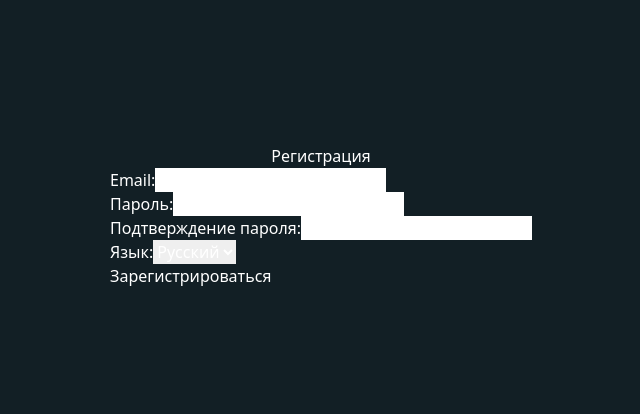
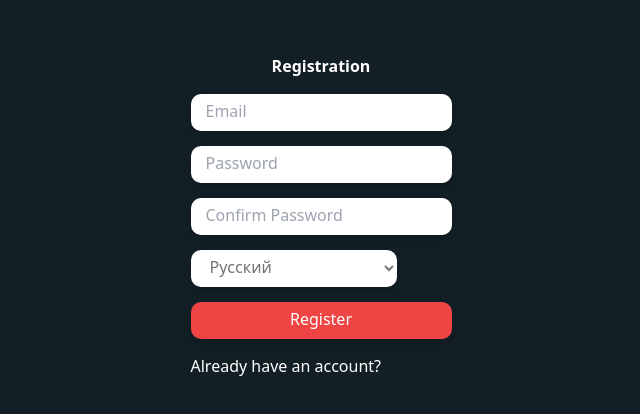
Before and after one commit to daniarmakyev/Kyrgyz-legacy, a Next.js app in the folder frontend/: page /auth in a window 1280 px wide. Shown: the part 184-598 px from the top of the page, without its empty margins (319-959 px from the left). Built offline with nearby package versions, Linux system fonts and the light colour scheme.

Commit message:
add some kakish

```diff
--- a/frontend/src/app/auth/auth.module.css
+++ b/frontend/src/app/auth/auth.module.css
@@ -7,3 +7,51 @@
     align-items: center;
     justify-content: center;
 }
+
+.formochka {
+    display: flex;
+    flex-direction: column;
+    row-gap: 15px;
+    position: relative;
+}
+
+.formochka input {
+    padding: 5px 15px 8px;
+    border-radius: 10px;
+    box-shadow: 0px 4px 7px 0px rgba(0, 0, 0, 0.15);
+    background: rgb(255, 255, 255);
+    color: #000;
+}
+
+.formochka select {
+    padding: 5px 15px 8px;
+    min-width: 206px;
+    border-radius: 10px;
+    box-shadow: 0px 4px 7px 0px rgba(0, 0, 0, 0.15);
+    background: rgb(255, 255, 255);
+}
+
+.formochka input:focus {
+    box-shadow: none;
+    box-shadow: inset 15px 15px 10px -7px rgba(0, 0, 0, 0.25);
+}
+
+.error-container {
+    height: 60px;
+    overflow-y: auto;
+    margin-top: 10px;
+    max-width: 100%;
+    text-align: center;
+}
+
+.authBtn {
+    background-color: #ef4444;
+    padding: 5px 15px 8px;
+    border-radius: 10px;
+    box-shadow: 0px 4px 7px 0px rgba(0, 0, 0, 0.15);
+}
+
+.authBtn:hover {
+    box-shadow: none;
+    box-shadow: inset 15px 15px 10px -7px rgba(0, 0, 0, 0.25);
+}
--- /dev/null
+++ b/frontend/src/app/auth/login/page.tsx
@@ -0,0 +1,85 @@
+"use client";
+import { useState, useEffect } from "react";
+import style from "./auth.module.css";
+import Link from "next/link";
+import { useAppDispatch, useAppSelector } from "../../../../helpers/types";
+
+const LoginPage = () => {
+  const [email, setEmail] = useState("");
+  const [password, setPassword] = useState("");
+  const [errors, setErrors] = useState<string[]>([]);
+  const dispatch = useAppDispatch();
+  const { error, loading } = useAppSelector((state) => state.users);
+
+  const handleSubmit = (e: React.FormEvent) => {
+    e.preventDefault();
+    setErrors([]);
+
+    const newErrors: string[] = [];
+    if (!email) {
+      newErrors.push("Email is required");
+    }
+    if (password.length < 8) {
+      newErrors.push("Password must be at least 8 characters");
+    }
+
+    if (newErrors.length > 0) {
+      setErrors(newErrors);
+      return;
+    }
+
+    const formData = {
+      email,
+      password,
+    };
+
+    dispatch(loginUser({ data: formData }));
+  };
+
+  useEffect(() => {
+    if (error) {
+      setErrors((prevErrors) => [...prevErrors, error]);
+    }
+  }, [error]);
+
+  return (
+    <div className={style.auth}>
+      <h3 className="mb-4 font-semibold">Login</h3>
+      <form onSubmit={handleSubmit} className={style.formochka}>
+        <div>
+          <input
+            type="email"
+            value={email}
+            onChange={(e) => setEmail(e.target.value)}
+            required
+            placeholder="Email"
+          />
+        </div>
+        <div>
+          <input
+            type="password"
+            value={password}
+            onChange={(e) => setPassword(e.target.value)}
+            required
+            placeholder="Password"
+          />
+        </div>
+        <button type="submit" disabled={loading} className={style.authBtn}>
+          Login
+        </button>
+        <Link href={"/auth/register"}>Don't have an account? Register</Link>
+        {errors.length > 0 && (
+          <div className="error-container">
+            <ul className="absolute">
+              {errors.map((error, index) => (
+                <li className="mb-1 text-red-500 font-bold" key={index}>{error}</li>
+              ))}
+            </ul>
+          </div>
+        )}
+      </form>
+    </div>
+  );
+};
+
+export default LoginPage;
--- a/frontend/src/app/auth/page.tsx
+++ b/frontend/src/app/auth/page.tsx
@@ -1,17 +1,18 @@
-"use client"
+"use client";
 import { useState, useEffect } from "react";
 import { useAppDispatch, useAppSelector } from "../../../helpers/types";
 import { registerUser } from "../../../store/Users/Users.action";
 import style from "./auth.module.css";
+import Link from "next/link";
 
 const AuthPage = () => {
-    const [email, setEmail] = useState('');
-    const [password, setPassword] = useState('');
-    const [passwordConfirm, setPasswordConfirm] = useState('');
-    const [lang, setLang] = useState('ru');
+  const [email, setEmail] = useState("");
+  const [password, setPassword] = useState("");
+  const [passwordConfirm, setPasswordConfirm] = useState("");
+  const [lang, setLang] = useState("ru");
   const [errors, setErrors] = useState<string[]>([]);
   const dispatch = useAppDispatch();
-    const { error, loading } = useAppSelector(state => state.users);
+  const { error, loading } = useAppSelector((state) => state.users);
 
   const handleSubmit = (e: React.FormEvent) => {
     e.preventDefault();
@@ -19,10 +20,16 @@ const AuthPage = () => {
 
     const newErrors: string[] = [];
     if (password.length < 8) {
-            newErrors.push('Пароль должен содержать минимум 8 символов');
+      newErrors.push("Password must be at least 8 characters");
+    }
+    if (!/[a-zA-Z]/.test(password)) {
+      newErrors.push("Password must have at least one letter");
+    }
+    if (!/\d/.test(password)) {
+      newErrors.push("Password must have at least one number");
     }
     if (password !== passwordConfirm) {
-            newErrors.push('Пароли не совпадают');
+      newErrors.push("Passwords do not match");
     }
 
     if (newErrors.length > 0) {
@@ -42,56 +49,65 @@ const AuthPage = () => {
 
   useEffect(() => {
     if (error) {
-            setErrors(prevErrors => [...prevErrors, error]);
+      setErrors((prevErrors) => [...prevErrors, error]);
     }
   }, [error]);
 
   return (
     <div className={style.auth}>
-            <h3>Регистрация</h3>
-            <form onSubmit={handleSubmit}>
+      <h3 className="mb-4 font-semibold">Registration</h3>
+      <form onSubmit={handleSubmit} className={style.formochka}>
         <div>
-                    <label>Email:</label>
           <input
             type="email"
             value={email}
             onChange={(e) => setEmail(e.target.value)}
             required
+            placeholder="Email"
           />
         </div>
         <div>
-                    <label>Пароль:</label>
           <input
             type="password"
             value={password}
             onChange={(e) => setPassword(e.target.value)}
             required
+            placeholder="Password"
           />
         </div>
         <div>
-                    <label>Подтверждение пароля:</label>
           <input
             type="password"
             value={passwordConfirm}
             onChange={(e) => setPasswordConfirm(e.target.value)}
             required
+            placeholder="Confirm Password"
           />
         </div>
         <div>
-                    <label>Язык:</label>
-                    <select value={lang} onChange={(e) => setLang(e.target.value)} required>
+          <select
+            value={lang}
+            onChange={(e) => setLang(e.target.value)}
+            required
+            className="text-neutral-500"
+          >
+            <option value="" disabled>
+              Select a language
+            </option>
             <option value="ru">Русский</option>
             <option value="en">English</option>
             <option value="hi">हिंदी</option>
           </select>
         </div>
-                <button type="submit" disabled={loading}>Зарегистрироваться</button>
-
+        <button type="submit" disabled={loading} className={style.authBtn}>
+          Register
+        </button>
+        <Link href={"/auth/login"} >Already have an account? </Link>
         {errors.length > 0 && (
-                    <div>
-                        <ul>
+    <div className="error-container">
+        <ul className="absolute">
             {errors.map((error, index) => (
-                                <li key={index}>{error}</li>
+                <li className="mb-1 text-red-500 font-bold" key={index}>{error}</li>
             ))}
         </ul>
     </div>
```
Lines whose indentation alone changed are shown as unchanged.
